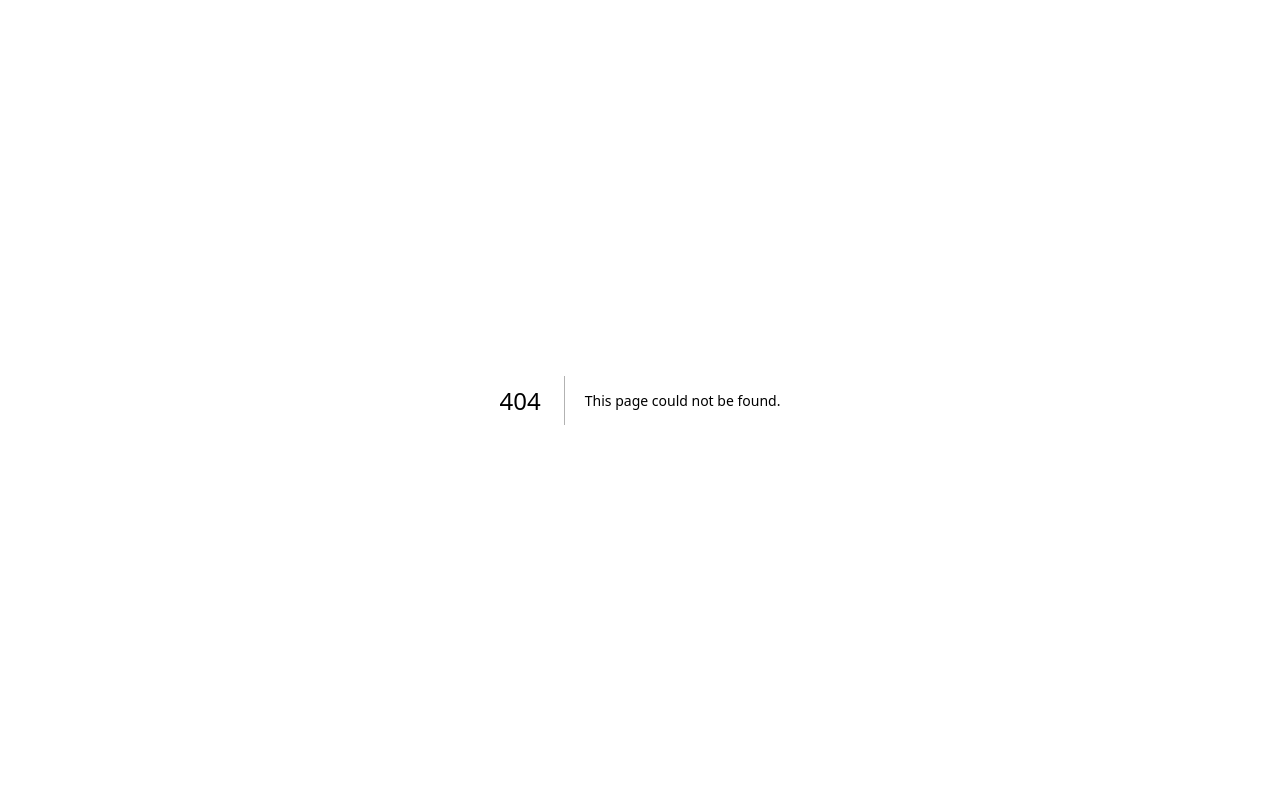
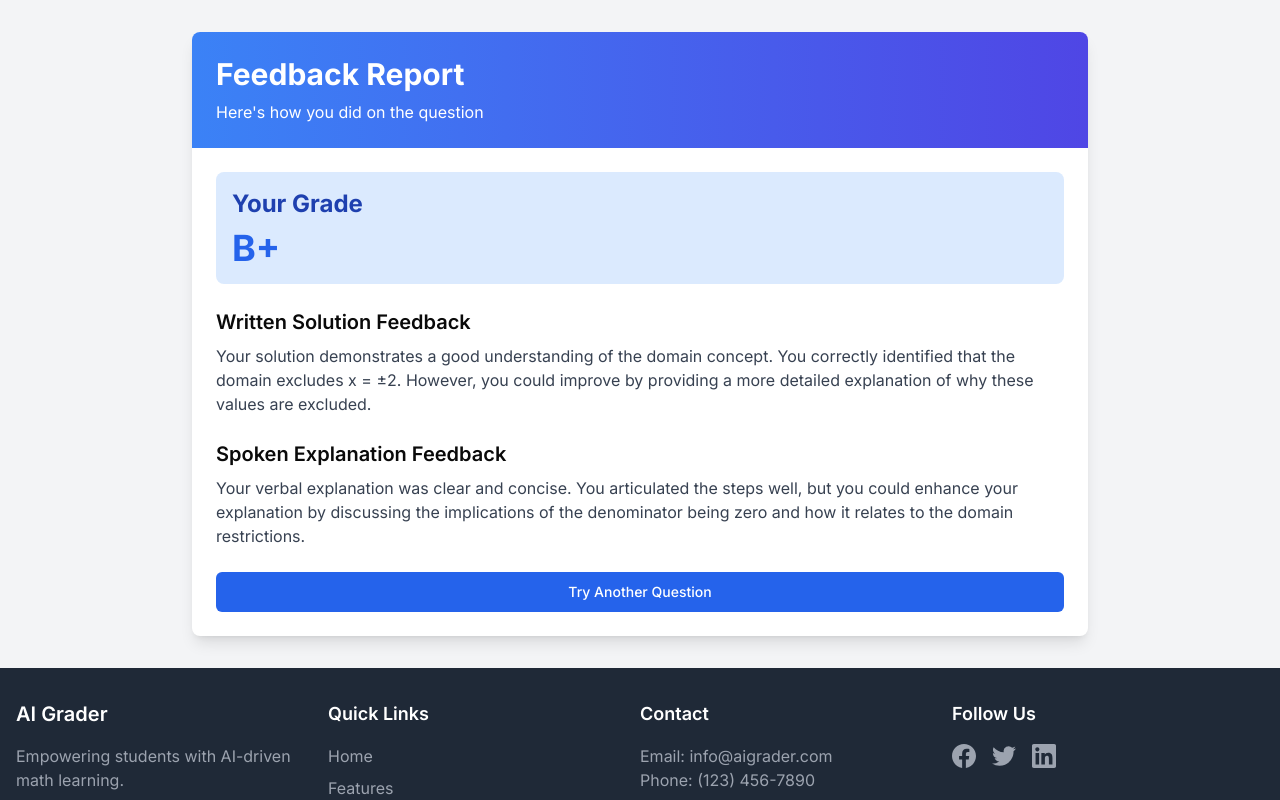
Before and after one commit to irfank123/ai_grader_frontend, a Next.js app: page /feedback in a window 1280 px wide. Before the commit this address had no page. Shown: the top 800 px of the page. Built offline with nearby package versions, Linux system fonts and the light colour scheme.

Commit message:
Added feedback page

```diff
--- /dev/null
+++ b/src/app/feedback/page.tsx
@@ -0,0 +1,33 @@
+'use client'
+
+import React from 'react'
+import FeedbackPageHeader from '@/components/FeedbackPageHeader'
+import FeedbackContent from '@/components/FeedbackContent'
+import Footer from '@/components/Footer'
+
+export default function FeedbackPage() {
+  // Sample feedback data (in a real application, this would come from an API or state management)
+  const feedbackData = {
+    grade: 'B+',
+    writtenFeedback: 'Your solution demonstrates a good understanding of the domain concept. You correctly identified that the domain excludes x = ±2. However, you could improve by providing a more detailed explanation of why these values are excluded.',
+    spokenFeedback: 'Your verbal explanation was clear and concise. You articulated the steps well, but you could enhance your explanation by discussing the implications of the denominator being zero and how it relates to the domain restrictions.'
+  }
+
+  return (
+    <div className="min-h-screen bg-gray-100 flex flex-col">
+      <div className="flex-grow p-8">
+        <div className="max-w-4xl mx-auto bg-white rounded-lg shadow-lg overflow-hidden">
+          <FeedbackPageHeader />
+          <div className="p-6">
+            <FeedbackContent
+              grade={feedbackData.grade}
+              writtenFeedback={feedbackData.writtenFeedback}
+              spokenFeedback={feedbackData.spokenFeedback}
+            />
+          </div>
+        </div>
+      </div>
+      <Footer />
+    </div>
+  )
+}
--- a/src/app/practice/page.tsx
+++ b/src/app/practice/page.tsx
@@ -1,6 +1,7 @@
 'use client'
 
 import React, { useState } from 'react'
+import { useRouter } from 'next/navigation'
 import PracticePageHeader from '@/components/PracticePageHeader'
 import ModeToggle from '@/components/ModeToggle'
 import Question from '@/components/Question'
@@ -11,14 +12,14 @@ import SubmitButton from '@/components/ui/submit-button'
 export default function PracticePage() {
   // State to manage the current mode (practice or exam)
   const [mode, setMode] = useState<'practice' | 'exam'>('practice')
-
+  const router = useRouter()
   // Precalculus question in LaTeX format
   const question = "\\text{Find the domain of } f(x) = \\frac{x+2}{x^2-4}"
 
   // Function to handle answer submission
   const handleSubmit = () => {
-    // TODO: Implement submission logic
-    console.log('Answer submitted')
+    // For now, we'll just navigate to the feedback page
+    router.push('/feedback')
   }
 
   return (
--- /dev/null
+++ b/src/components/FeedbackContent.tsx
@@ -0,0 +1,41 @@
+import React from 'react'
+import { Button } from "@/components/ui/button"
+import { useRouter } from 'next/navigation'
+
+interface FeedbackContentProps {
+  grade: string
+  writtenFeedback: string
+  spokenFeedback: string
+}
+
+const FeedbackContent: React.FC<FeedbackContentProps> = ({ grade, writtenFeedback, spokenFeedback }) => {
+  const router = useRouter()
+
+  return (
+    <div className="space-y-6">
+      <div className="bg-blue-100 p-4 rounded-lg">
+        <h2 className="text-2xl font-bold text-blue-800 mb-2">Your Grade</h2>
+        <p className="text-4xl font-bold text-blue-600">{grade}</p>
+      </div>
+
+      <div>
+        <h3 className="text-xl font-semibold mb-2">Written Solution Feedback</h3>
+        <p className="text-gray-700">{writtenFeedback}</p>
+      </div>
+
+      <div>
+        <h3 className="text-xl font-semibold mb-2">Spoken Explanation Feedback</h3>
+        <p className="text-gray-700">{spokenFeedback}</p>
+      </div>
+
+      <Button
+        onClick={() => router.push('/practice')}
+        className="w-full bg-blue-600 hover:bg-blue-700 text-white"
+      >
+        Try Another Question
+      </Button>
+    </div>
+  )
+}
+
+export default FeedbackContent
--- /dev/null
+++ b/src/components/FeedbackPageHeader.tsx
@@ -0,0 +1,12 @@
+import React from 'react'
+
+const FeedbackPageHeader: React.FC = () => {
+  return (
+    <div className="bg-gradient-to-r from-blue-500 to-indigo-600 text-white p-6">
+      <h1 className="text-3xl font-bold">Feedback Report</h1>
+      <p className="mt-2">Here's how you did on the question</p>
+    </div>
+  )
+}
+
+export default FeedbackPageHeader
```
